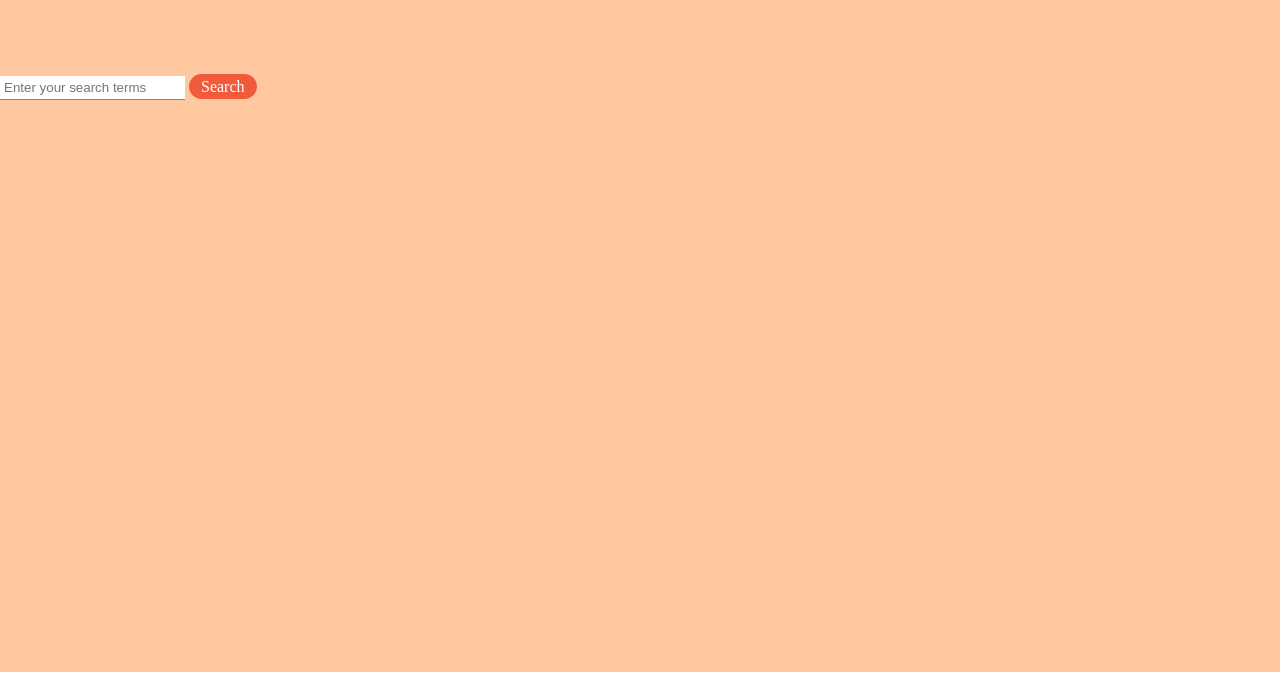
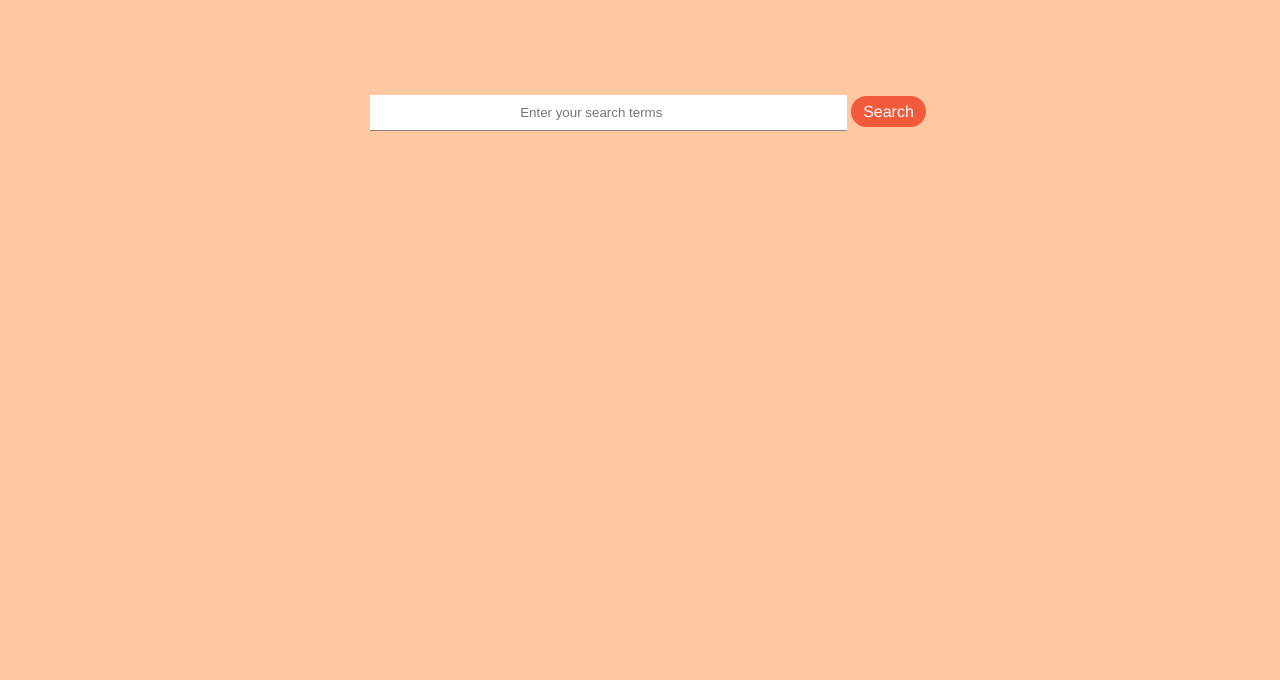
Before and after one commit to rahs-cs/RAHS-Things, a plain HTML site: page public/Search_Page.html in a window 1280 px wide. Shown: the part 128-808 px from the top of the page. Drawn offline with Linux system fonts and the light colour scheme.

Commit message:
Michelle final search page
Michelle's final search page

```diff
--- a/public/Search_Page.css
+++ b/public/Search_Page.css
@@ -1,4 +1,5 @@
-.body {
+/*done*/
+body {
   position: absolute;
   top: 0;
   left: 0;
@@ -13,9 +14,9 @@ h1 {
   color:#f25a3c;
   text-align:center;
   background-color:#ffc8a1;
-  width:800px;
-  height:200px;
-  font-size:30px;
+  width:1200px;
+  height:100px;
+  font-size:48px;
 }
 .topnav {
   background-color:#ffc8a1;
@@ -25,18 +26,24 @@ h1 {
   width:300px;
   height:100px;
 }
-/* rad */
+
+.searchstuff{
+  text-align: center;
+
+}
+/* button and search bar decoration */
 a.button {
   margin: 0px;
-  padding: 4px 12px;
+  padding: 7px 12px;
   border-radius: 200px;
   background-color: #f25a3c;
   color: #fff;
   text-decoration: none;
+  font-family: helvetica;
 }
 input[type="text"] {
-  padding: 4px;
-  margin: 4px 0px;
+  padding: 10px 150px;
+  margin: 15px 0px;
   border: none;
   border-bottom: 1px solid #888;
   transition: 0.25s;
@@ -47,7 +54,7 @@ input[type="text"]:focus {
 }
 textarea {
   padding: 4px;
-  margin: 4px 0px;
+  margin: 5px 0px;
   border: none;
   border-bottom: 1px solid #888;
   background-color: #eee;
@@ -59,6 +66,8 @@ textarea:focus {
   outline: none;
   border-bottom: 2px solid #f25a3c;
 }
+
+/* Not sure what this code below does */
 .post1 {
   display: flex;
   padding: 6px;
```
